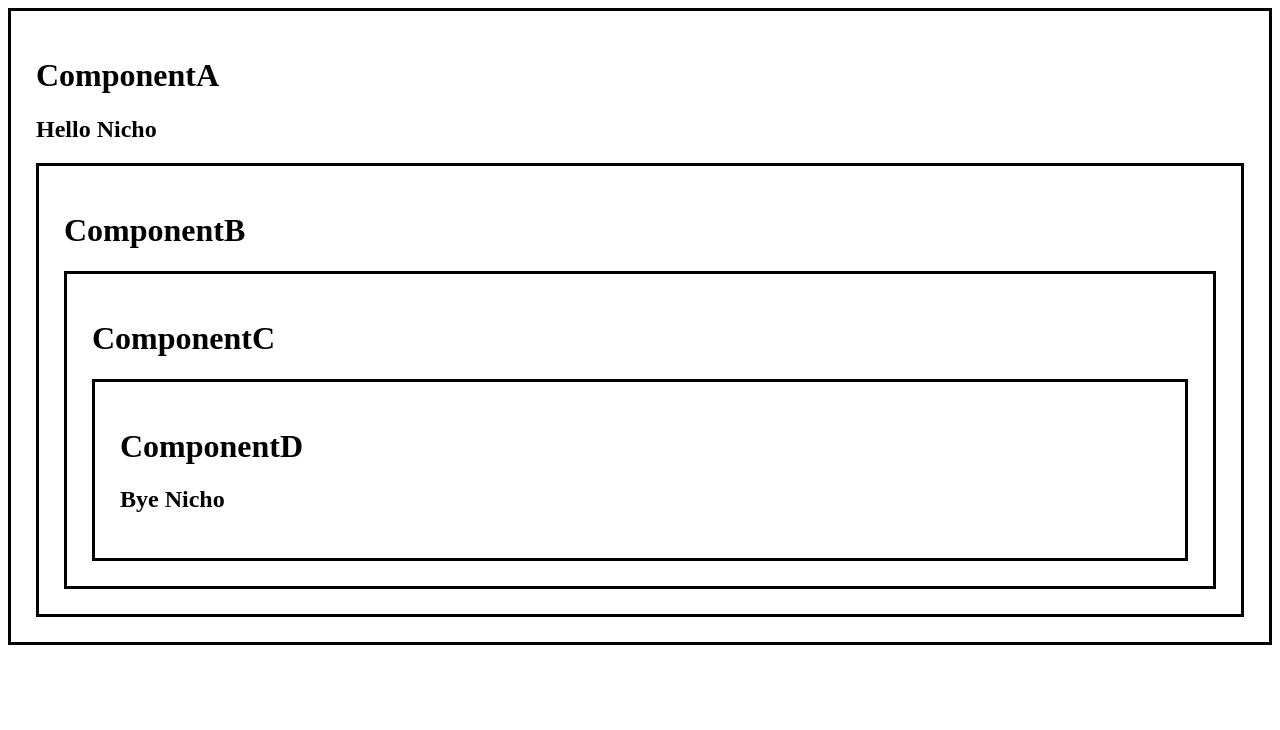
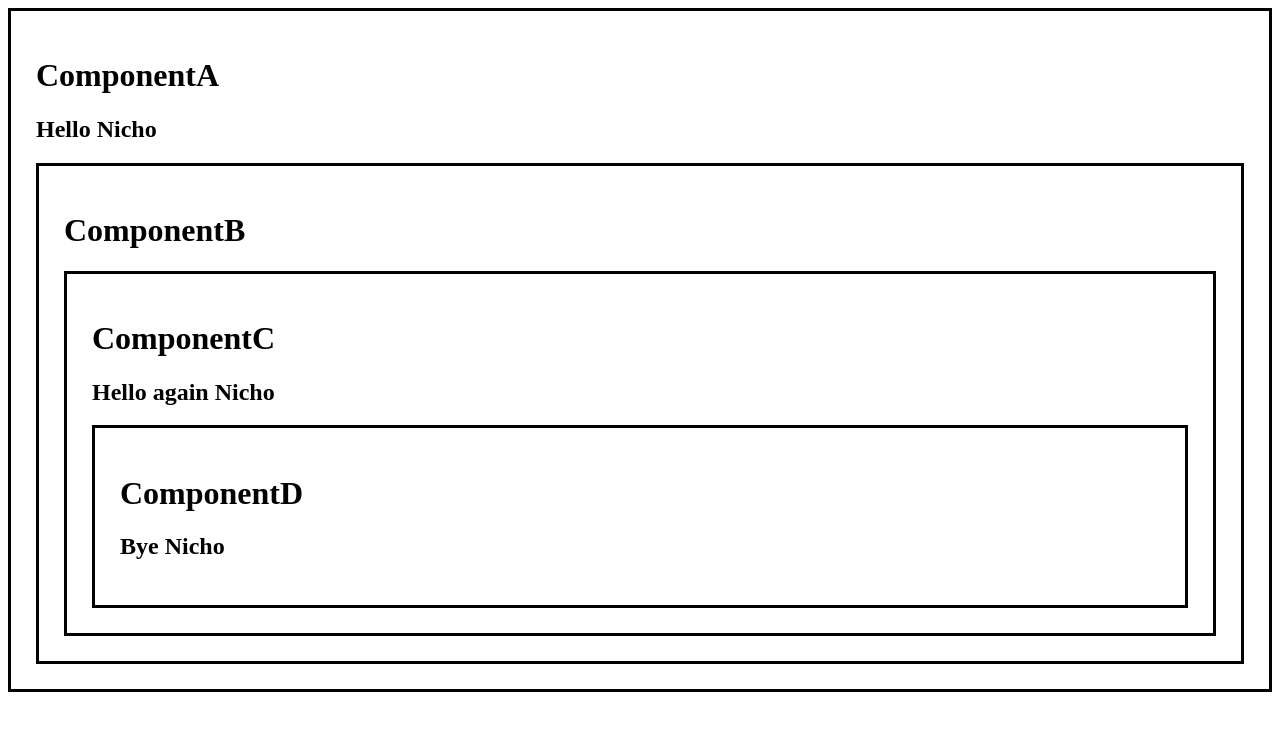
Before and after one commit to nicholasreinaldo/my-react-app, a React (Vite) app: page / in a window 1280 px wide. Shown: the top 730 px of the page. Built offline with nearby package versions, Linux system fonts and the light colour scheme.

Commit message:
Jun 9, 2024, 6:54 PM

```diff
--- a/src/ComponentC.jsx
+++ b/src/ComponentC.jsx
@@ -1,9 +1,13 @@
+import React, { useContext } from 'react'
+import { UserContext } from './ComponentA'
 import ComponentD from './ComponentD'
 
 function ComponentC() {
+  const user = useContext(UserContext)
   return (
     <div className="box">
       <h1>ComponentC</h1>
+      <h2>{`Hello again ${user}`}</h2>
       <ComponentD />
     </div>
   )
```
